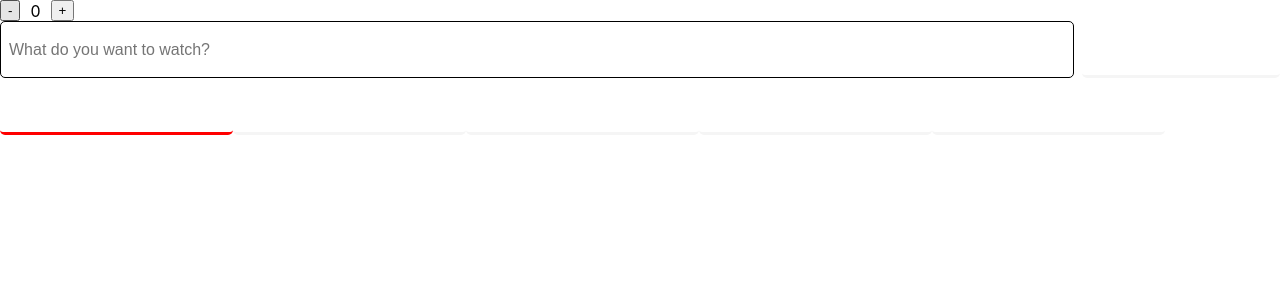
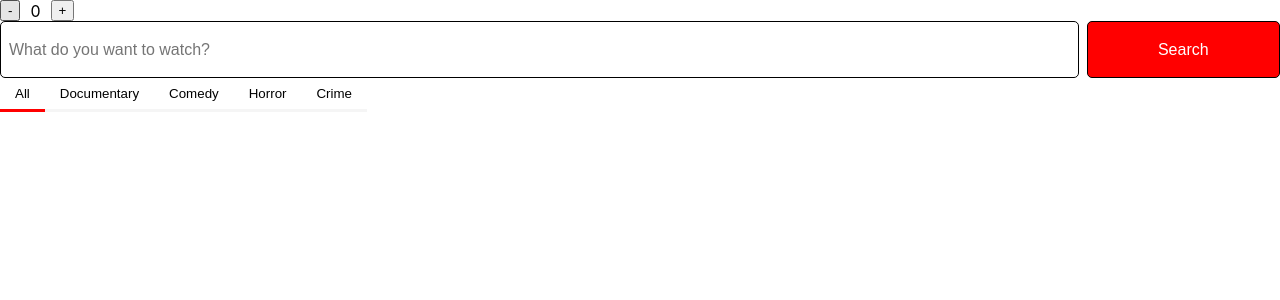
Before and after one commit to vladimirDobrik/react-gmp, a React (Create React App) app: page / in a window 1280 px wide. Shown: the top 300 px of the page. Built offline with nearby package versions, Linux system fonts and the light colour scheme.

Commit message:
refactor: merge all components to single a branch

```diff
--- a/src/components/genre-list/GenreList.css
+++ b/src/components/genre-list/GenreList.css
@@ -1,9 +1,9 @@
-.list {
+.genre-list {
     display: flex;
     flex-wrap: wrap;
 }
 
-.button {
+.genre-button {
     padding: 8px 15px;
     border: 0;
     border-bottom: 3px solid whitesmoke;
@@ -11,7 +11,7 @@
     cursor: pointer;
 }
 
-.selected {
+.genre-button.selected {
     border: 0;
     border-bottom: 3px solid red;
 }
--- a/src/components/genre-list/GenreList.tsx
+++ b/src/components/genre-list/GenreList.tsx
@@ -17,11 +17,11 @@ class GenreList extends React.Component<GenreListProps> {
     const { genres, selectedGenre } = this.props;
 
     return (
-      <div className='list'>
+      <div className='genre-list'>
         {genres.map((genre) => (
           <button
             key={genre}
-            className={`button ${genre === selectedGenre && 'selected'}`}
+            className={`genre-button ${genre === selectedGenre && 'selected'}`}
             onClick={() => this.handleSelect(genre)}
           >
             {genre}
--- a/src/components/search-bar/Counter.css
+++ b/src/components/search-bar/SearchBar.css
@@ -1,11 +1,11 @@
-.search {
+.search-bar {
     display: flex;
     gap: 0.5rem;
 
     font-size: 1rem;
 }
 
-.input {
+.search-input {
     width: 100%;
     padding: 0 0.5rem;
     border: 1px solid #000;
@@ -15,7 +15,7 @@
     color: #000;
 }
 
-.button {
+.search-button {
     width: 233px;
     height: 57px;
     border: 1px solid #000;
@@ -25,4 +25,5 @@
     font-weight: 400;
     color: #fff;
     background-color: red;
+    cursor: pointer;
 }
--- a/src/components/search-bar/SearchBar.tsx
+++ b/src/components/search-bar/SearchBar.tsx
@@ -1,6 +1,6 @@
 import React, { ChangeEvent, KeyboardEvent } from "react";
 import { SearchBarProps, SearchBarState } from "./models/search-bar.models";
-import "./Counter.css";
+import './SearchBar.css';
 
 class SearchBar extends React.Component<SearchBarProps, SearchBarState> {
   constructor(props: SearchBarProps) {
@@ -31,9 +31,9 @@ class SearchBar extends React.Component<SearchBarProps, SearchBarState> {
 
   render() {
     return (
-      <div className="search">
+      <div className="search-bar">
         <input
-          className="input"
+          className="search-input"
           type="text"
           value={this.state.query}
           onChange={this.handleChange}
@@ -41,7 +41,7 @@ class SearchBar extends React.Component<SearchBarProps, SearchBarState> {
           placeholder="What do you want to watch?"
         />
         <button
-            className="button"
+            className="search-button"
             onClick={this.search}>
             Search
         </button>
```
